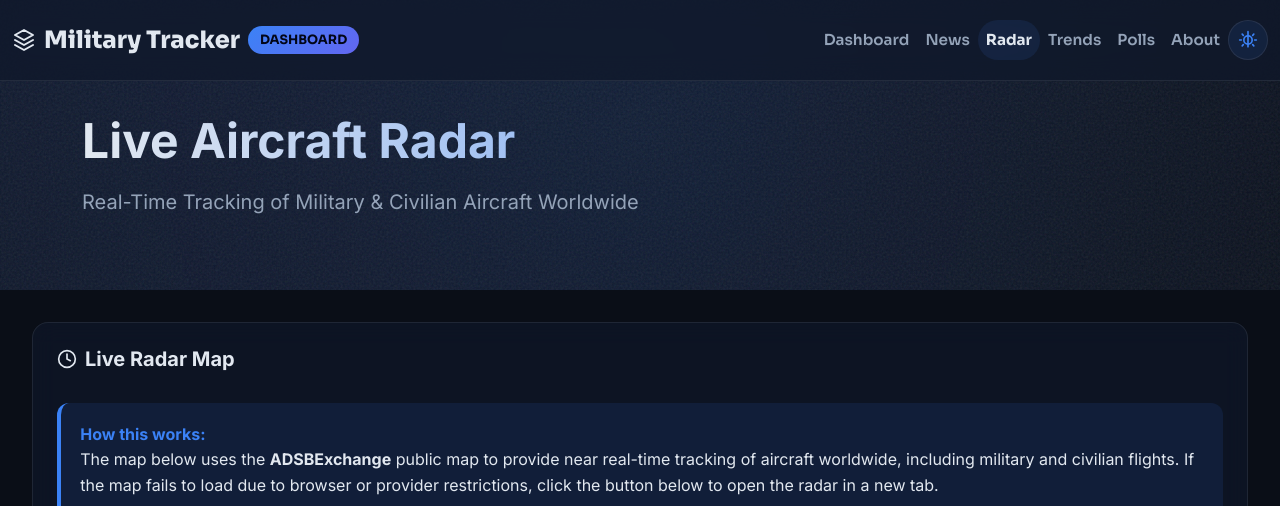
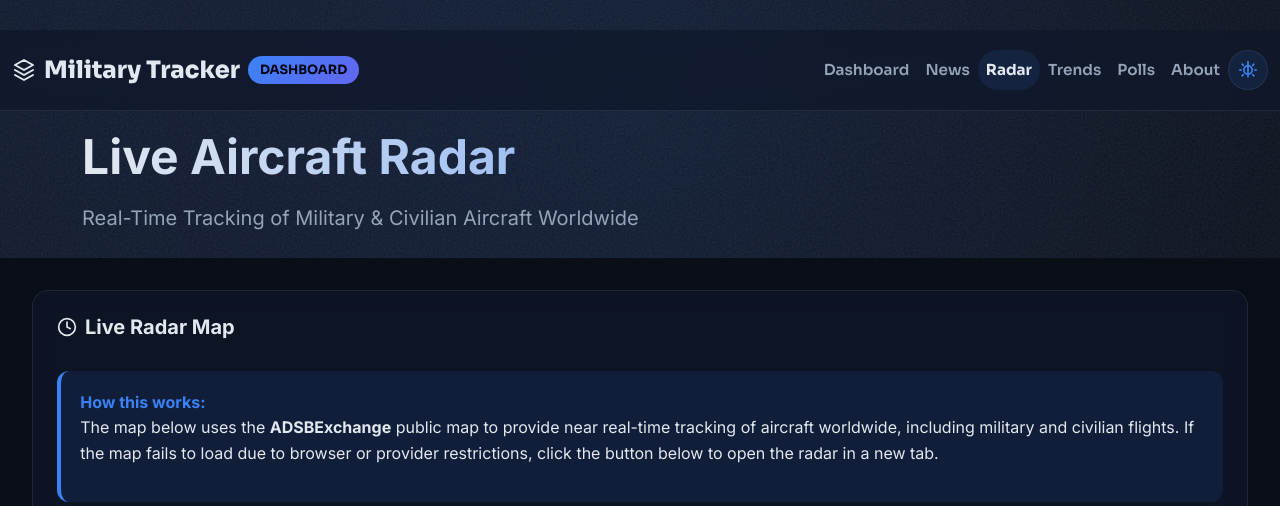
Before and after one commit to voidfnc/militarytracker, a plain HTML site: page radar.html in a window 1280 px wide. Shown: the top 506 px of the page. Drawn offline with nearby package versions, Linux system fonts and the light colour scheme.

Commit message:
Update radar.html

```diff
--- a/radar.html
+++ b/radar.html
@@ -139,7 +139,7 @@
     /* --- Navbar --- */
     .navbar {
       position: fixed;
-      top: 0;
+      top: 30px;
       left: 0;
       width: 100%;
       background: var(--glass-bg);
@@ -148,7 +148,7 @@
       border-bottom: 1px solid var(--glass-border);
       padding: 1rem 0;
       z-index: 1000;
-      transition: all 0.3s var(--transition-smooth);
+      transition: padding 0.3s var(--transition-smooth), box-shadow 0.3s var(--transition-smooth);
     }
 
     .navbar.scrolled {
@@ -216,7 +216,7 @@
 
     /* --- Radar Header --- */
     .radar-header {
-      padding: 7rem 2rem 3rem;
+      padding-top: 8rem;
       background: linear-gradient(135deg, var(--cosmic-blue) 0%, var(--deep-space) 100%);
       position: relative;
       overflow: hidden;
@@ -713,7 +713,7 @@
             <button class="theme-toggle-btn" id="theme-toggle-btn">
               <svg id="theme-toggle-icon" width="20" height="20" viewBox="0 0 24 24" fill="none" xmlns="http://www.w3.org/2000/svg">
                 <circle cx="12" cy="12" r="5" stroke="currentColor" stroke-width="2"/>
-                <path d="M12 2V4M12 20V2M4 12H2m20 0h-2M6.343 6.343L5.05 5.05M18.95 18.95l-1.293-1.293M6.343 17.657l-1.293 1.293M18.95 5.05l-1.293 1.293" stroke="currentColor" stroke-width="2" stroke-linecap="round"/>
+                <path d="M12 2V4M12 20V2M4 12H2m20 0h-2M6.343 6.343L5.05 5.05M18.95 18.95l-1.293-1.293M6.343 17.657l-1.293 1.293M18.95 5.05l-1.293 1.293" stroke="currentColor" stroke-width="2" stroke-linecap="round" stroke-linejoin="round"/>
               </svg>
             </button>
           </li>
@@ -896,7 +896,7 @@
         htmlEl.classList.remove('theme-light');
         themeToggleIcon.innerHTML = `
           <circle cx="12" cy="12" r="5" stroke="currentColor" stroke-width="2"/>
-          <path d="M12 2V4M12 20V2M4 12H2m20 0h-2M6.343 6.343L5.05 5.05M18.95 18.95l-1.293-1.293M6.343 17.657l-1.293 1.293M18.95 5.05l-1.293 1.293" stroke="currentColor" stroke-width="2" stroke-linecap="round"/>
+          <path d="M12 2V4M12 20V2M4 12H2m20 0h-2M6.343 6.343L5.05 5.05M18.95 18.95l-1.293-1.293M6.343 17.657l-1.293 1.293M18.95 5.05l-1.293 1.293" stroke="currentColor" stroke-width="2" stroke-linecap="round" stroke-linejoin="round"/>
         `;
       }
       localStorage.setItem('darkMode', darkMode);
```
